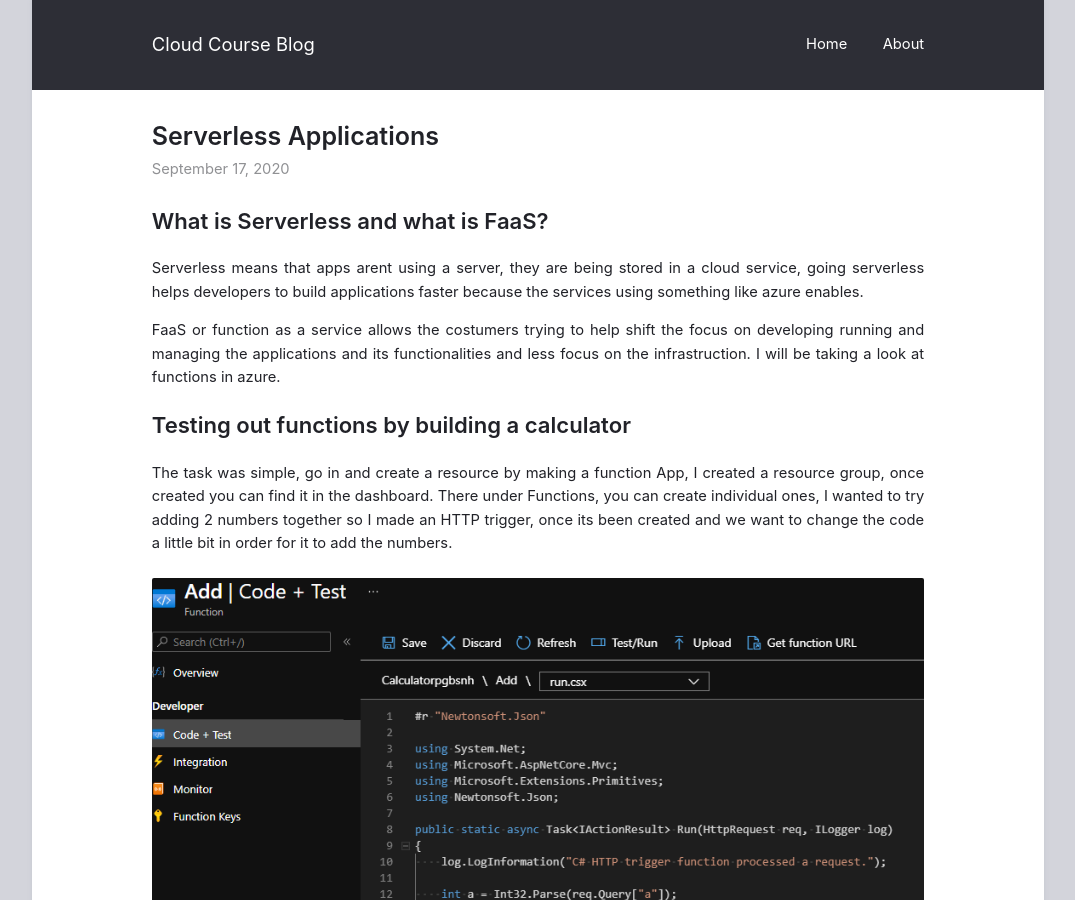
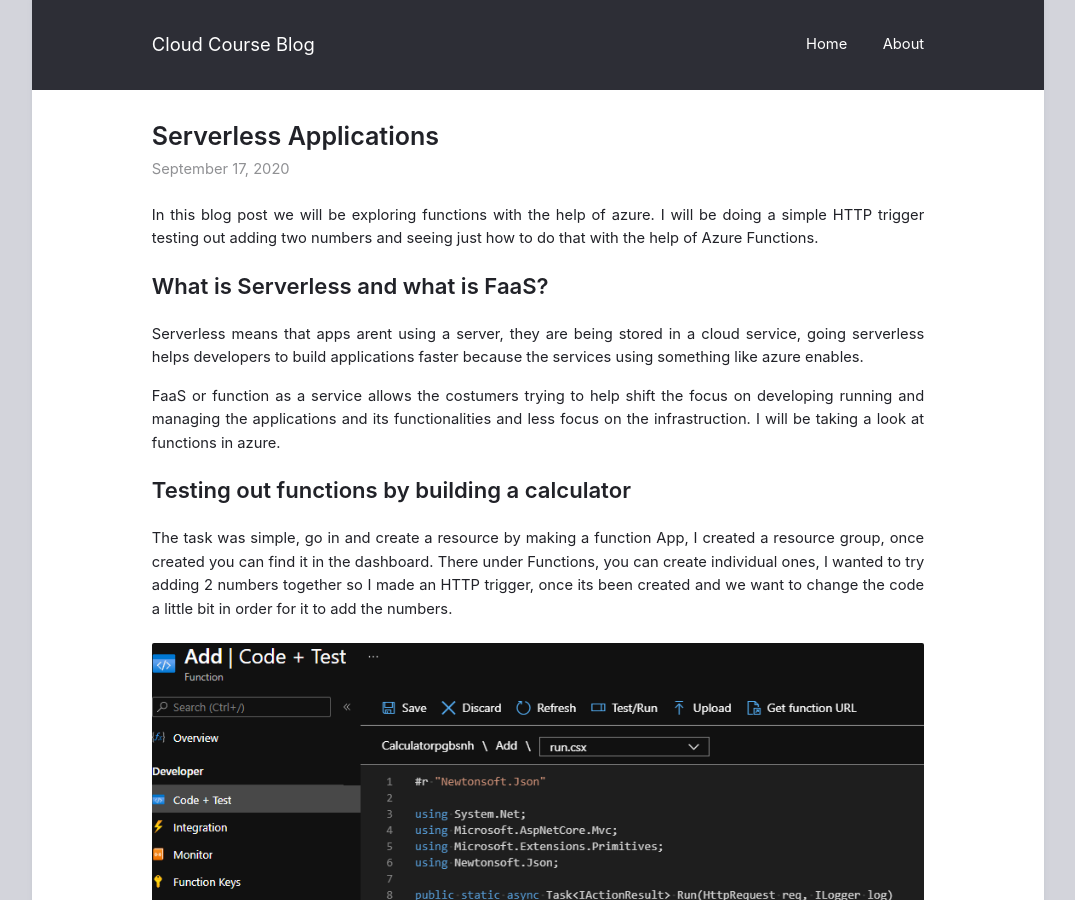
Before and after one commit to Alejandratala/alejandratala.github.io, a Jekyll site: the page built from _posts/2020-09-17-Serverless-Applications.md, in a window 1280 px wide and 900 px high. Shown: the whole window, without its empty margins (102-1177 px from the left). Built offline with Jekyll 4.4.1, drawn with Linux system fonts in a browser that asks for light colours.

Commit message:
Update 2020-09-17-Serverless-Applications.md

```diff
--- a/_posts/2020-09-17-Serverless-Applications.md
+++ b/_posts/2020-09-17-Serverless-Applications.md
@@ -2,6 +2,9 @@
 title: "Serverless Applications"
 layout: post
 ---
+
+In this blog post we will be exploring functions with the help of azure. I will be doing a simple HTTP trigger testing out adding two numbers and seeing just how to do that with the help of Azure Functions.
+
 
 ## What is Serverless and  what is FaaS?
 
```
